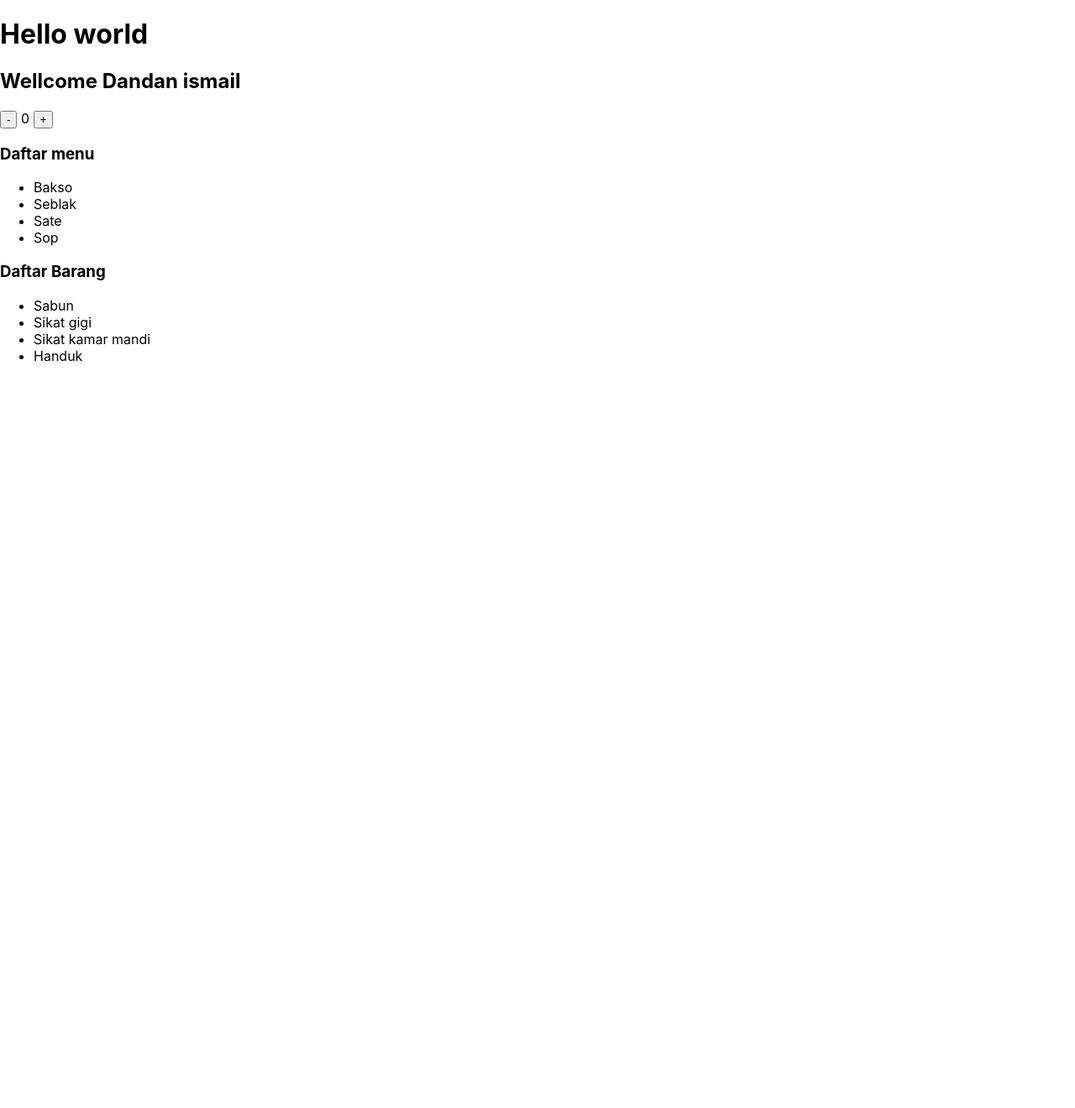
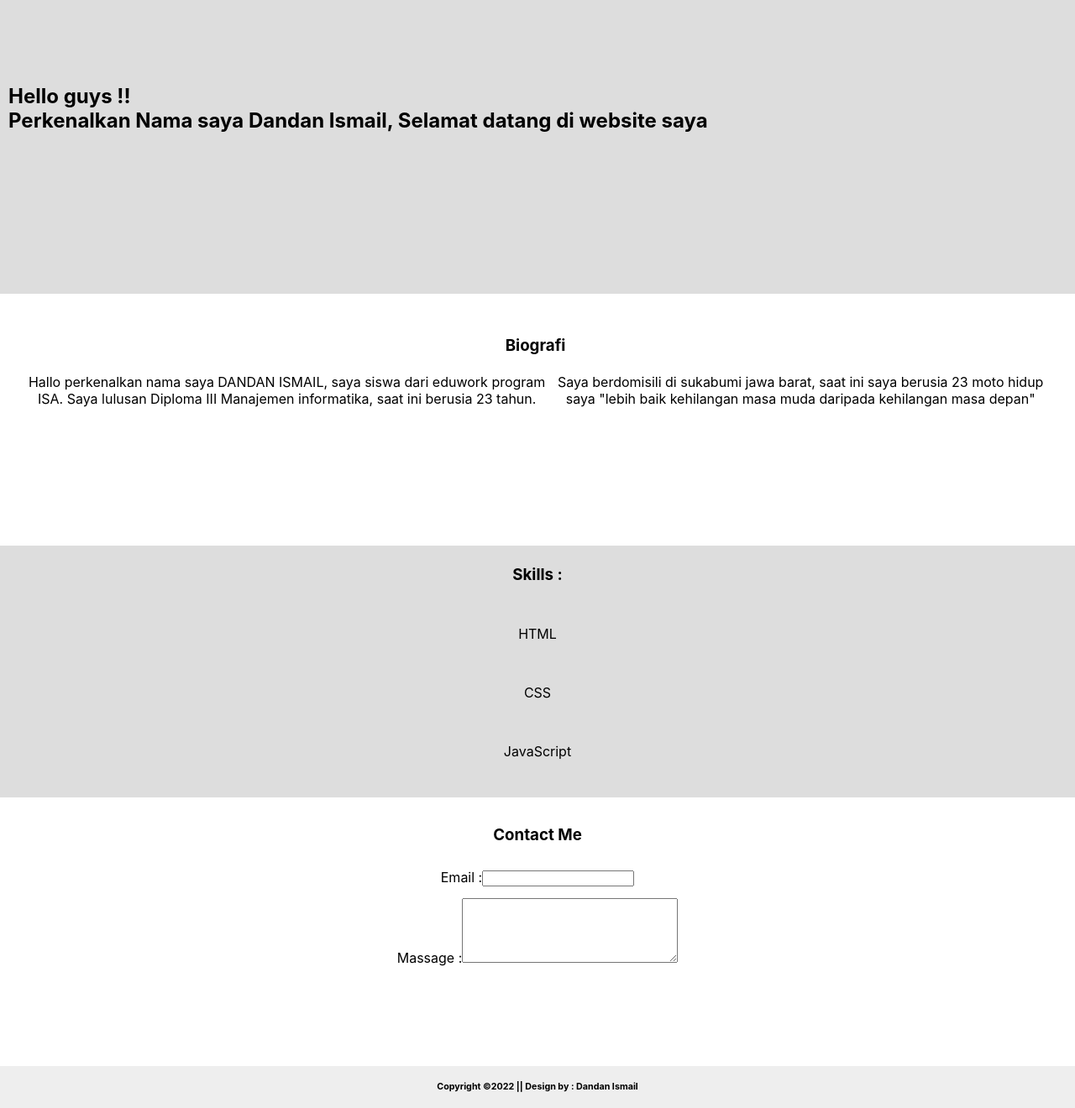
Before and after one commit to DandanIsmail42/dandan-rjs, a React (Create React App) app: page / in a window 1280 px wide. Shown: the whole page at 84% size. Before the commit the page ends 800 px from the top, so only its background shows below. Built offline with nearby package versions, Linux system fonts and the light colour scheme.

Commit message:
Mengconvert code menggunakan reactJS

```diff
--- a/package.json
+++ b/package.json
@@ -6,9 +6,12 @@
     "@testing-library/jest-dom": "^5.16.4",
     "@testing-library/react": "^13.3.0",
     "@testing-library/user-event": "^13.5.0",
+    "bootstrap": "^5.1.3",
     "react": "^18.2.0",
+    "react-bootstrap": "^2.4.0",
     "react-dom": "^18.2.0",
     "react-scripts": "5.0.1",
+    "sass": "^1.53.0",
     "web-vitals": "^2.1.4"
   },
   "scripts": {
--- a/src/App.js
+++ b/src/App.js
@@ -1,9 +1,11 @@
 import Komponen from "./Materi/komponen";
+import Styling from "./Materi/Styling";
+import TugasPortfolio from "./Tugas/TugasPortfolio/Komponen";
 
 function App() {
   return (
     <div className="App">
-      <Komponen />
+      <TugasPortfolio />
     </div>
   );
 }
--- /dev/null
+++ b/src/Materi/Styling/Plain/index.css
@@ -0,0 +1,6 @@
+.btn{
+    border: 2px solid red;
+    background-color: white;
+    padding: 14px 28px;
+    font-size: 17px;
+}
--- /dev/null
+++ b/src/Materi/Styling/Plain/index.jsx
@@ -0,0 +1,13 @@
+import React from "react";
+import './index.css';
+
+export default class Plain extends React.Component {
+
+    render() {
+        return(
+            <div>
+                <button className="btn btn-info">Go eduwork</button>
+            </div>
+        )
+    }
+}
--- /dev/null
+++ b/src/Materi/Styling/Sass/index.jsx
@@ -0,0 +1,13 @@
+import React from "react";
+import './index.scss';
+
+export default class Sass extends React.Component {
+
+    render() {
+        return(
+            <div>
+                <button className="btn btn-info">Go eduwork</button>
+            </div>
+        )
+    }
+}
--- /dev/null
+++ b/src/Materi/Styling/Sass/index.scss
@@ -0,0 +1,15 @@
+$info: rgb(0, 119, 255);
+
+.btn{
+    border: 2px solid firebrick;
+    background-color: white;
+    padding: 14px 28px;
+    font-size: 17px;
+
+    &.btn:hover{
+        background-color: $info;
+        border: 2px solid aliceblue;
+        color: white;
+        transform: translateY(10px);
+    }
+}
--- /dev/null
+++ b/src/Materi/Styling/index.jsx
@@ -0,0 +1,14 @@
+import React from "react";
+import  Plain  from "./Plain";
+import Sass from "./Sass";
+
+export default class Stlying extends React.Component {
+
+    render() {
+        return(
+            <div>
+                <Sass />
+            </div>
+        )
+    }
+}
--- /dev/null
+++ b/src/Tugas/TugasPortfolio/Komponen/Portfolio.jsx
@@ -0,0 +1,59 @@
+import React from "react";
+import './StylingPortfolio.css';
+
+export default class Portfolio extends React.Component {
+
+    render() {
+        return(
+            <body>
+        <div>
+            <div className="jumbotron">
+           <h2>Hello guys !! <br />
+           Perkenalkan Nama saya Dandan Ismail, Selamat datang di website saya</h2>
+            </div>
+            <div class="bio">
+     <h3>Biografi</h3>
+     <br />
+    <table>
+    <tr >
+        <td>
+            <p>Hallo perkenalkan nama saya DANDAN ISMAIL,  saya siswa dari eduwork program ISA. Saya  lulusan Diploma III Manajemen informatika,  saat ini berusia 23 tahun.</p>
+
+        </td>
+        <td>
+            <p>Saya berdomisili di sukabumi jawa barat, saat ini  saya berusia 23 moto hidup saya  "lebih baik kehilangan masa muda daripada kehilangan masa depan"</p>
+        </td>
+    </tr>
+
+    </table>
+
+    </div>
+
+    <div class="skills">
+        <h3>Skills :</h3>
+    <ul>
+        <li>HTML</li>
+        <li>CSS</li>
+        <li>JavaScript</li>
+     </ul>
+    </div>
+    <div class="contact">
+    <h3>Contact Me</h3>
+    <label >Email :</label>
+    <input type="text" />
+    <br />
+    <label>Massage :</label>
+    <textarea cols="30" rows="5"></textarea>
+    <br />
+
+    </div>
+
+   <footer>
+     <h6>Copyright &copy;2022 || Design by : Dandan Ismail </h6>
+   </footer>
+
+        </div>
+            </body>
+        )
+    }
+}
--- /dev/null
+++ b/src/Tugas/TugasPortfolio/Komponen/StylingPortfolio.css
@@ -0,0 +1,58 @@
+* {
+    margin: 0;
+    padding: 0;
+}
+
+.jumbotron {
+    width: 100%;
+    height: 250px;
+    background-color: #ddd;
+    margin: auto;
+    padding-top: 100px;
+    padding-left: 10px;
+   /* padding-left: 400px; */
+
+}
+
+.bio {
+    margin-top: 20px;
+    margin-left: 10px;
+    margin-right: 10px;
+    padding-left: 15px;
+    padding-right: 20px;
+    text-align: center;
+    height: 250px;
+    padding-top: 30px;
+    /* line-height: 20px; */
+}
+
+.skills {
+    text-align: center;
+    line-height: 70px;
+    background-color: #ddd;
+    height: 300px;
+}
+
+.contact {
+    margin-top: 20px;
+    height: 300px;
+    text-align: center;
+    line-height: 50px;
+}
+button{
+    background-color: rgb(40, 115, 255);
+    width: 100px;
+    border-radius: 10%;
+}
+footer {
+    width: 100%;
+    height: 50px;
+    background-color: #eee;
+    line-height: 50px;
+}
+h6 {
+    text-align: center;
+}
+button:hover {
+    background-color: rgb(169, 214, 255);
+}
--- /dev/null
+++ b/src/Tugas/TugasPortfolio/Komponen/index.jsx
@@ -0,0 +1,13 @@
+import React from "react";
+import Portfolio from "./Portfolio";
+
+export default class TugasPortfolio extends React.Component {
+
+    render() {
+        return(
+            <div>
+                <Portfolio />
+            </div>
+        )
+    }
+}
```
Also changed, not shown: src/Materi/Styling/Bootstrap/index.jsx (added), 1 other file (tests, documents, lock files or other folders).
